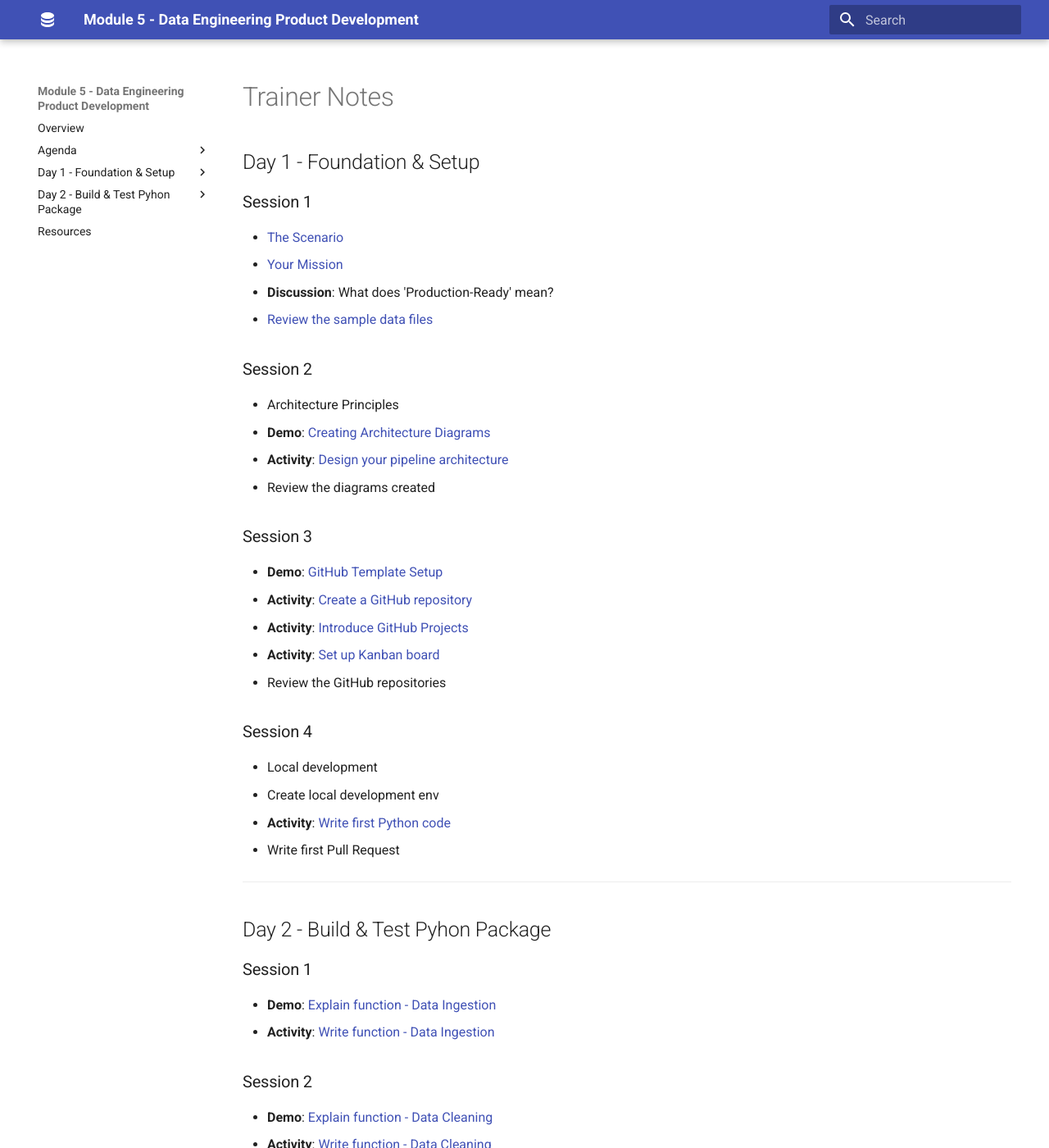
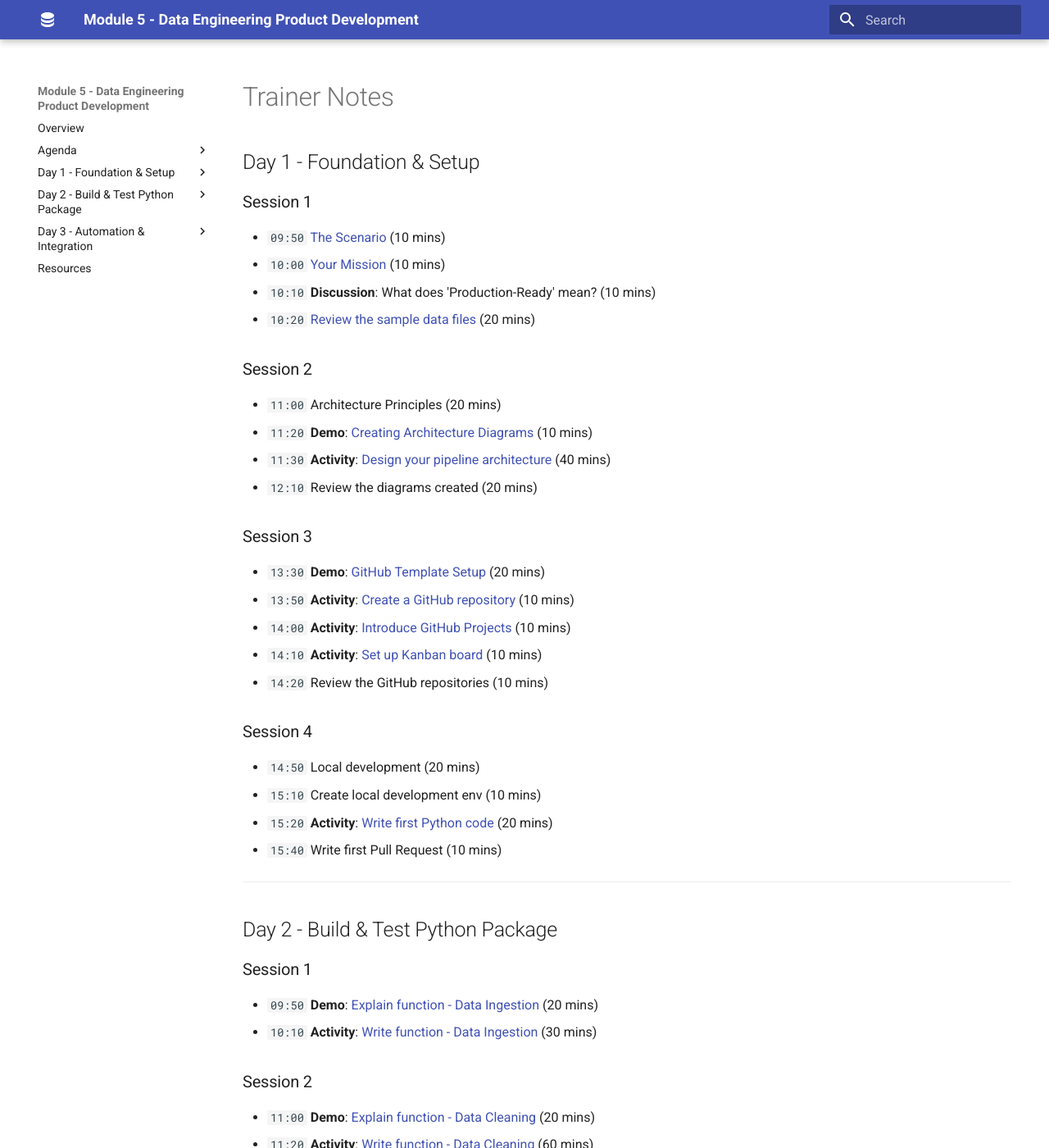
Before and after one commit to qaalabs/DE5M5, an MkDocs documentation site: the page built from docs/trainer.md, in a window 1280 px wide and 1400 px high. Shown: the whole window at 82% size. Built offline with MkDocs 1.6.1 and Material for MkDocs 9.7.7, drawn with Linux system fonts in a browser that asks for light colours; some of the changed text lies outside the part shown.

Commit message:
Auto commit by uthisha

```diff
--- a/docs/trainer.md
+++ b/docs/trainer.md
@@ -4,58 +4,58 @@
 
 ### Session 1
 
-- [The Scenario](day1/scenario.md)
-- [Your Mission](day1/your-mission.md)
-- **Discussion**: What does 'Production-Ready' mean?
-- [Review the sample data files](day1/sample-data.md)
+- `09:50` [The Scenario](day1/scenario.md) (10 mins)
+- `10:00` [Your Mission](day1/your-mission.md) (10 mins)
+- `10:10` **Discussion**: What does 'Production-Ready' mean? (10 mins)
+- `10:20` [Review the sample data files](day1/sample-data.md) (20 mins)
 
 ### Session 2
 
-- Architecture Principles
-- **Demo**: [Creating Architecture Diagrams](day1/create-diagram.md)
-- **Activity**: [Design your pipeline architecture](day1/design-pipeline.md)
-- Review the diagrams created
+- `11:00` Architecture Principles (20 mins)
+- `11:20` **Demo**: [Creating Architecture Diagrams](day1/create-diagram.md) (10 mins)
+- `11:30` **Activity**: [Design your pipeline architecture](day1/design-pipeline.md) (40 mins)
+- `12:10` Review the diagrams created (20 mins)
 
 ### Session 3
 
-- **Demo**: [GitHub Template Setup](day1/github-template.md)
-- **Activity**: [Create a GitHub repository](day1/create-repo.md)
-- **Activity**: [Introduce GitHub Projects](day1/create-project.md)
-- **Activity**: [Set up Kanban board](day1/project-tasks.md)
-- Review the GitHub repositories
+- `13:30` **Demo**: [GitHub Template Setup](day1/github-template.md) (20 mins)
+- `13:50` **Activity**: [Create a GitHub repository](day1/create-repo.md) (10 mins)
+- `14:00` **Activity**: [Introduce GitHub Projects](day1/create-project.md) (10 mins)
+- `14:10` **Activity**: [Set up Kanban board](day1/project-tasks.md) (10 mins)
+- `14:20` Review the GitHub repositories (10 mins)
 
 ### Session 4
 
-- Local development
-- Create local development env
-- **Activity**: [Write first Python code](day1/write-code.md)
-- Write first Pull Request
+- `14:50` Local development (20 mins)
+- `15:10` Create local development env (10 mins)
+- `15:20` **Activity**: [Write first Python code](day1/write-code.md) (20 mins)
+- `15:40` Write first Pull Request (10 mins)
 
 ---
 
-## Day 2 - Build & Test Pyhon Package
+## Day 2 - Build & Test Python Package
 
 ### Session 1
 
-- **Demo**: [Explain function - Data Ingestion](day2/ingestion.md)
-- **Activity**: [Write function - Data Ingestion](day2/ingestion-enhancements.md)
+- `09:50` **Demo**: [Explain function - Data Ingestion](day2/ingestion.md) (20 mins)
+- `10:10` **Activity**: [Write function - Data Ingestion](day2/ingestion-enhancements.md) (30 mins)
 
 ### Session 2
 
-- **Demo**: [Explain function - Data Cleaning](day2/cleaning.md)
-- **Activity**: [Write function - Data Cleaning](day2/cleaning-enhancements.md)
+- `11:00` **Demo**: [Explain function - Data Cleaning](day2/cleaning.md) (20 mins)
+- `11:20` **Activity**: [Write function - Data Cleaning](day2/cleaning-enhancements.md) (60 mins)
 
 ### Session 3
 
-- **Demo**: [Python Testing](day2/python-testing.md)
-- **Activity**: [Write unit tests](day2/cleaning-tests.md)
-- **Activity**: Run tests & check coverage
+- `13:20` **Demo**: [Python Testing](day2/python-testing.md) (30 mins)
+- `13:50` **Activity**: [Write unit tests](day2/cleaning-tests.md) (40 mins)
+- `14:30` **Activity**: Run tests & check coverage (10 mins)
 
 ### Session 4
 
-- **Demo**: [Python Test Coverage](day2/coverage.md)
-- **Activity**: [Achive test coverage](day2/coverage-goal.md)
-- **Activity**: Commit & Cleanup VM
+- `15:00` **Demo**: [Python Test Coverage](day2/coverage.md) (10 mins)
+- `15:10` **Activity**: [Achive test coverage](day2/coverage-goal.md) (30 mins)
+- `15:40` **Activity**: Commit & Cleanup VM (10 mins)
 
 ---
 
@@ -63,25 +63,24 @@
 
 ### Session 1
 
-- [GitHub Actions](day3/github-actions.md)
-- [GitHub Actions ~ Trigger Workflow](day3/github-workflow.md)
+- `09:50` [GitHub Actions](day3/github-actions.md) (20 mins)
+- `10:10` [GitHub Actions ~ Trigger Workflow](day3/github-workflow.md) (20 mins)
 
 ### Session 2
 
-- **Demo**: [Pull Request Workflow](day3/github-branch.md)
-- **Activity**: [Complete Your Own PR Workflow](day3/pull-request.md)
-- Time Reserve
+- `10:50` **Demo**: [Pull Request Workflow](day3/github-branch.md) (20 mins)
+- `11:10` **Activity**: [Complete Your Own PR Workflow](day3/pull-request.md) (60 mins)
 
 ### Session 3
 
-- **Practice**: [01 Create Fabric Lakehouse](labs/01-lakehouse.md)
-- **Activity**: [Run pipeline in MS Fabric](day3/fabric-integration.md)
+- `13:30` **Practice**: [01 Create Fabric Lakehouse](labs/01-lakehouse.md) (40 mins)
+- `14:10` **Activity**: [Run pipeline in MS Fabric](day3/fabric-integration.md) (20 mins)
 
 ### Session 4
 
-- **Activity**: [Run pipeline in MS Fabric](day3/fabric-integration.md)
-- **Activity**: [Create Gold Layer Table](day3/fabric-gold-layer.md)
-- POWERBI
+- `14:50` **Activity**: [Run pipeline in MS Fabric](day3/fabric-integration.md) (20 mins)
+- `15:10` **Activity**: [Create Gold Layer Table](day3/fabric-gold-layer.md) (20 mins)
+- `15:30` POWERBI (20 mins)
 
 ---
 
--- a/mkdocs.yml
+++ b/mkdocs.yml
@@ -10,6 +10,7 @@
     - Day 1: agenda/day1.md
     - Day 2: agenda/day2.md
     - Day 3: agenda/day3.md
+    - Day 4: agenda/day4.md
 
   - "Day 1 - Foundation & Setup":
     - "The Scenario": day1/scenario.md
@@ -21,8 +22,7 @@
     - "Set up Kanban board": day1/project-tasks.md
     - "Write first Python code": day1/write-code.md
 
-  - "Day 2 - Build & Test Pyhon Package":
-    - "VM Setup & Welcome": day2/vm-setup.md
+  - "Day 2 - Build & Test Python Package":
     - "Explain function - Data Ingestion": day2/ingestion.md
     - "Write function - Data Ingestion": day2/ingestion-enhancements.md
     - "Explain function - Data Cleaning": day2/cleaning.md
@@ -32,13 +32,24 @@
     - "Python Test Coverage": day2/coverage.md
     - "Achive test coverage": day2/coverage-goal.md
 
+  - "Day 3 - Automation & Integration":
+    - "GitHub Actions": day3/github-actions.md
+    - "GitHub Actions ~ Trigger Workflow": day3/github-workflow.md
+    - "Pull Request Workflow": day3/github-branch.md
+    - "Complete Your Own PR Workflow": day3/pull-request.md
+    - "01 Create Fabric Lakehouse": labs/01-lakehouse.md
+    - "Run pipeline in MS Fabric": day3/fabric-integration.md
+    - "Create Gold Layer Table": day3/fabric-gold-layer.md
+
   - Resources: resources.md
 
 not_in_nav: |
   404.md
   trainer.md
+  DAY-setup.md
   day1/create-diagram.md
   day1/github-template.md
+  day2/vm-setup.md
   day3/observation.md
 
 
@@ -84,7 +95,11 @@
   - pymdownx.smartsymbols
   - pymdownx.snippets:
       check_paths: true
-  - pymdownx.superfences
+  - pymdownx.superfences:
+      custom_fences:
+        - name: mermaid
+          class: mermaid
+          format: !!python/name:pymdownx.superfences.fence_code_format
   - pymdownx.tabbed
   - pymdownx.tasklist:
       custom_checkbox: true
@@ -94,3 +109,6 @@
 plugins:
   - search
   - glightbox
+
+extra_javascript:
+  - https://unpkg.com/mermaid/dist/mermaid.min.js
--- a/zensical.toml
+++ b/zensical.toml
@@ -19,8 +19,7 @@
     {"Set up Kanban board" = "day1/project-tasks.md"},
     {"Write first Python code" = "day1/write-code.md"},
   ]},
-  {"Day 2 - Build & Test Pyhon Package" = [
-    {"VM Setup & Welcome" = "day2/vm-setup.md"},
+  {"Day 2 - Build & Test Python Package" = [
     {"Explain function - Data Ingestion" = "day2/ingestion.md"},
     {"Write function - Data Ingestion" = "day2/ingestion-enhancements.md"},
     {"Explain function - Data Cleaning" = "day2/cleaning.md"},
```
Also changed, not shown: docs/agenda/day1.md (+19 -19 lines), docs/agenda/day2.md (+13 -13 lines), docs/agenda/day3.md (+11 -12 lines), docs/agenda/day4.md (+5 -1 lines).
